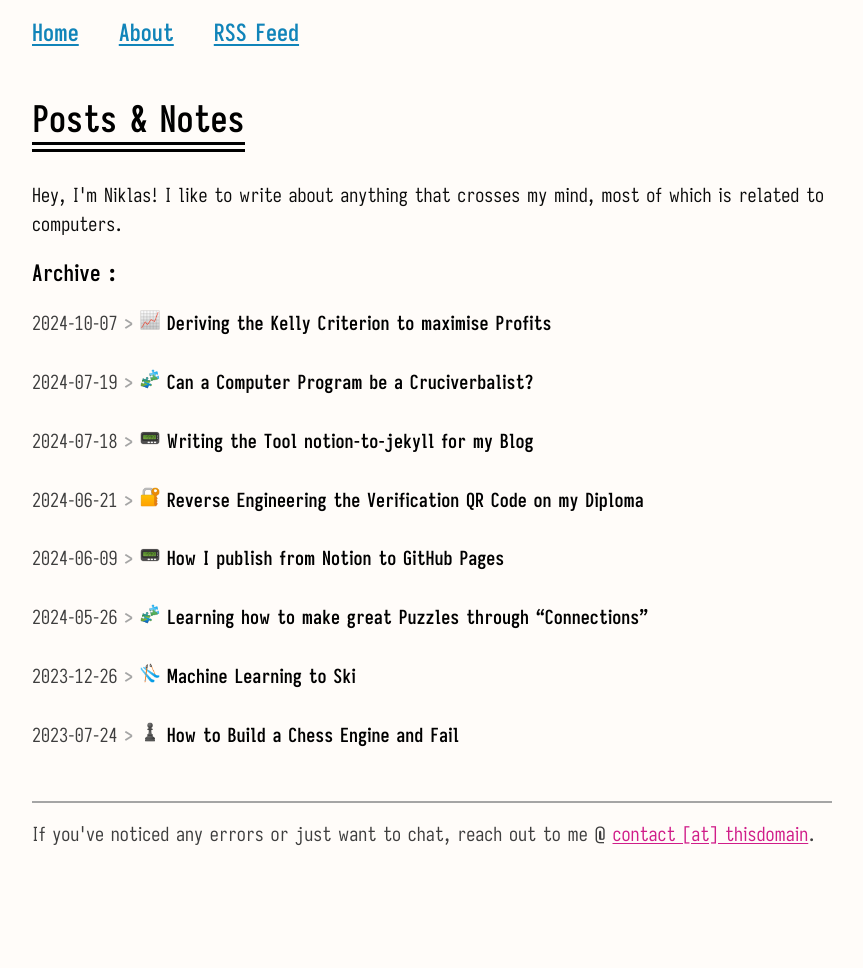
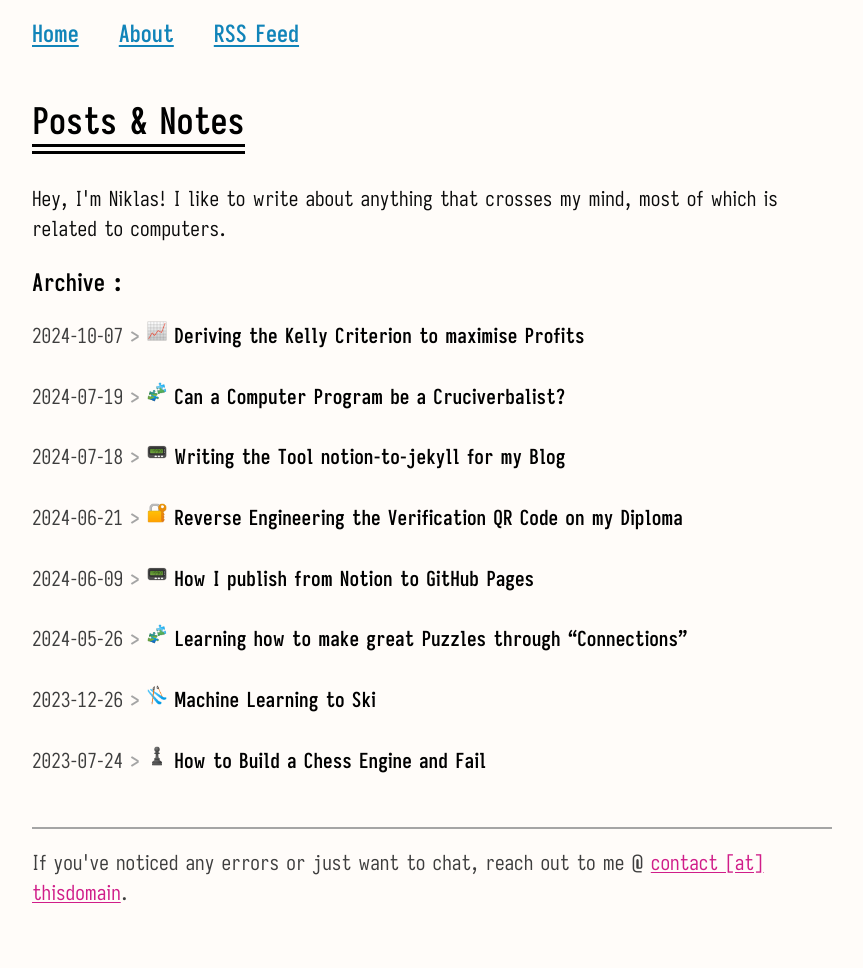
Before and after one commit to obrhubr/obrhubr.github.io, a Jekyll site: the page built from index.html, in a window 1280 px wide. Shown: the whole page, without its empty margins (208-1071 px from the left). Built offline with Jekyll 4.4.1, drawn with Linux system fonts in a browser that asks for light colours; before the commit the page ends 940 px from its top, so only the background shows below that.

Commit message:
change font size

```diff
--- a/_includes/styles/index.css
+++ b/_includes/styles/index.css
@@ -57,7 +57,7 @@ body {
     background-color: var(--main-bg-color);
     color: var(--main-text-color);
 
-    font-size: 18px;
+    font-size: calc(16px + 0.25vw);
     font-weight: 400;
 
     line-height: 1.6em;
```
